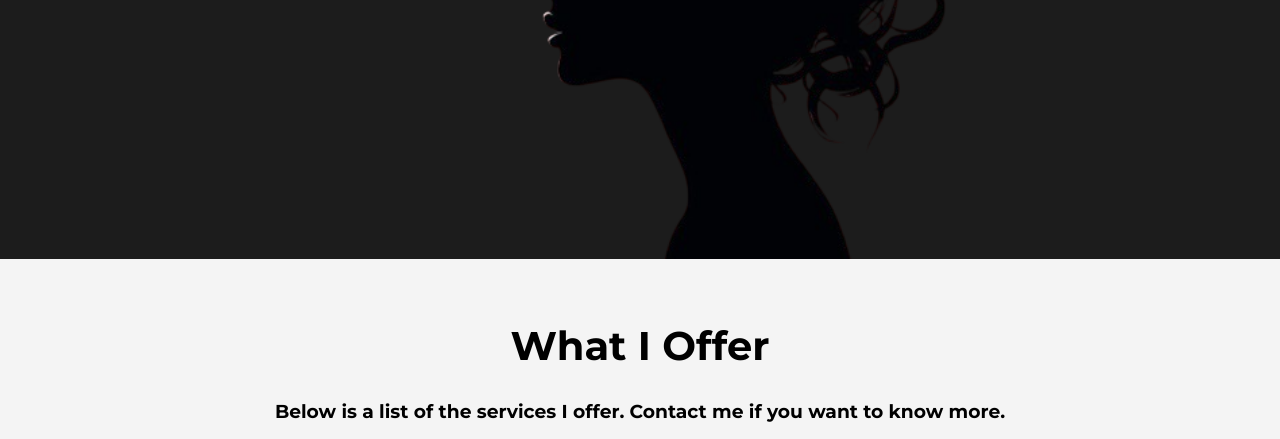
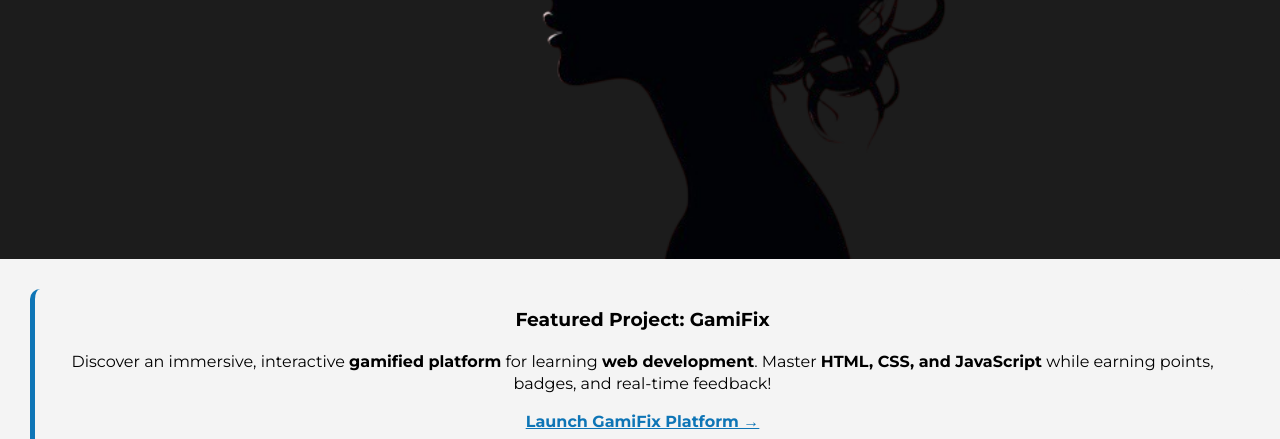
Before and after one commit to NRuwindya/portfolio, a plain HTML site: page index.html in a window 1280 px wide. Shown: the part 513-952 px from the top of the page. Drawn offline with Linux system fonts and the light colour scheme.

Commit message:
Add featured project section for GamiFix

```diff
--- a/index.html
+++ b/index.html
@@ -29,6 +29,11 @@
     </section>
 
     <section id="services">
+        <div style="background: #f4f4f4; padding: 20px; border-radius: 10px; margin-bottom: 30px; border-left: 5px solid #0e75b6;">
+        <h3 style="margin-top: 0;">Featured Project: GamiFix</h3>
+        <p>Discover an immersive, interactive <b>gamified platform</b> for learning <b>web development</b>. Master <b>HTML, CSS, and JavaScript</b> while earning points, badges, and real-time feedback!</p>
+        <a href="https://sites.google.com/iit.ac.lk/gamifix?usp=sharing" target="_blank" style="color: #0e75b6; font-weight: bold; text-decoration: underline;">Launch GamiFix Platform →</a>
+    </div>
         <h2>What I Offer</h2>
         <h3>Below is a list of the services I offer. Contact me if you want to know more.</h3>
         <div class="service-cards">
```
